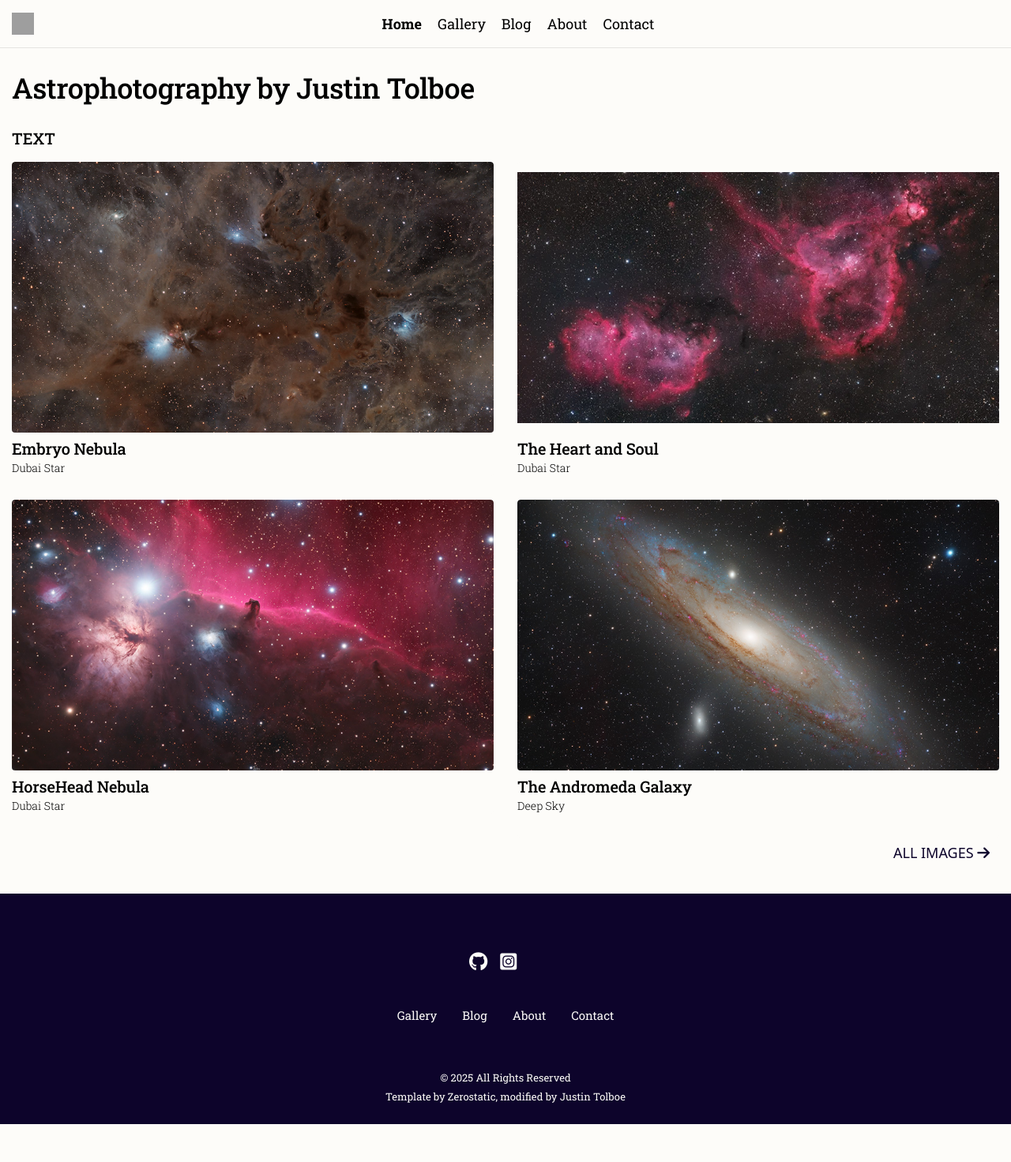
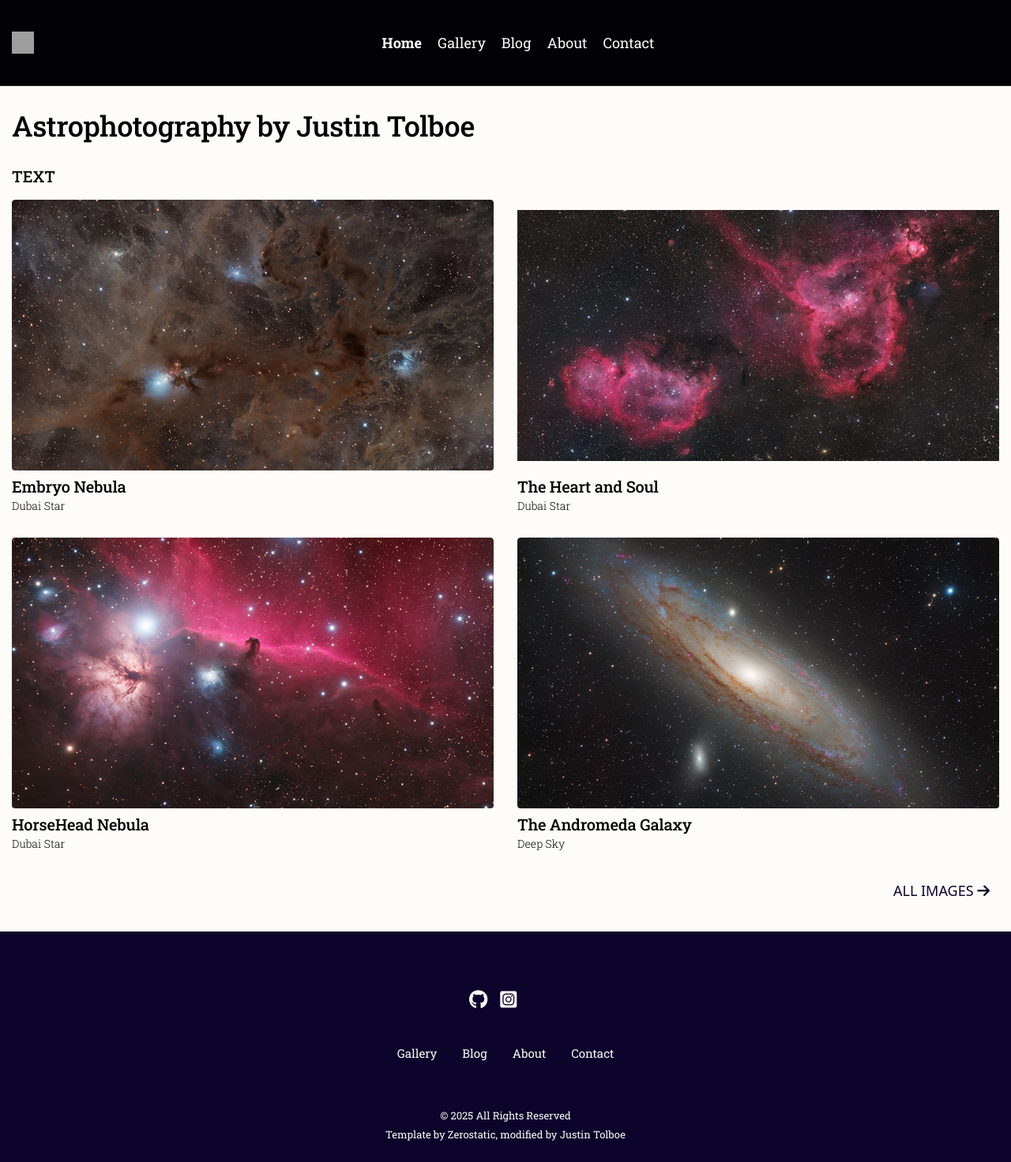
Before and after one commit to jtolboe/website, a Jekyll site: the page built from pages/home.md, in a window 1280 px wide. Shown: the whole page at 79% size. Built offline with Jekyll 4.4.1, drawn with Linux system fonts in a browser that asks for light colours; before the commit the page ends 1424 px from its top, so only the background shows below that; grey boxes are pictures that could not be loaded.

Commit message:
add header spacing

```diff
--- a/_sass/theme/_custom.scss
+++ b/_sass/theme/_custom.scss
@@ -35,7 +35,10 @@ h1, h2, h3, h4, h5, h6 {
 
 // Header styles
 .header {
+    background-color: #020206 !important;
     border-bottom: 1px solid rgba(128, 128, 128, 0.2);
+    color: #fdfcf9 !important;
+    padding: 1.5rem 0 !important;
 
     html[data-bs-theme="dark"] & {
         border-bottom: 1px solid rgba(255, 255, 255, 0.1);
@@ -55,6 +58,16 @@ h1, h2, h3, h4, h5, h6 {
                 justify-content: center;
                 margin: 0 auto;
             }
+
+            a {
+                color: var(--color-footer-text) !important;
+            }
+        }
+    }
+
+    .logo {
+        a {
+            color: var(--color-footer-text) !important;
         }
     }
 }
```
